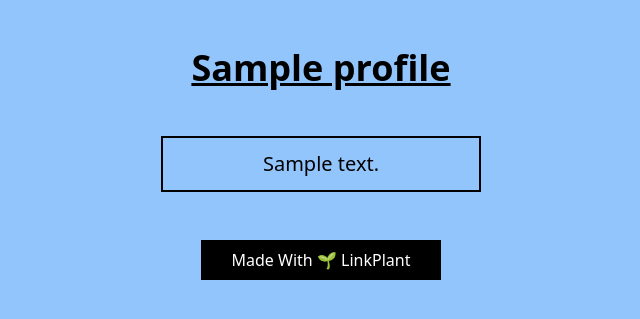
After one commit to manobeeslaar/linkplanet, a Django app: a page that uses link_plant/templates/link_plant/profile.html in a window 1280 px wide. The commit adds this page. Shown: the top 319 px of the page, without its empty margins (319-959 px from the left). Run offline with Django 4.2, Linux system fonts and the light colour scheme; tables that the repository leaves empty hold one stand-in row (values such as "Sample post"); some libraries are stand-ins or nearby versions.

Commit message:
final project

```diff
--- a/link_plant/templates/link_plant/link_list.html
+++ b/link_plant/templates/link_plant/link_list.html
@@ -55,7 +55,7 @@
           </a>
         </td>
         <td class="px-4 py-3">
-          <a href="" target="_blank">
+          <a href="{% url 'profile' link.profile.slug %}" target="_blank">
             {{link.profile.name}}
             <svg
               xmlns="http://www.w3.org/2000/svg"
--- /dev/null
+++ b/link_plant/templates/link_plant/profile.html
@@ -0,0 +1,27 @@
+<!DOCTYPE html>
+<html lang="en">
+  <head>
+    <meta charset="UTF-8" />
+    <meta name="viewport" content="width=device-width, initial-scale=1.0" />
+    <script src="https://cdn.tailwindcss.com"></script>
+  </head>
+  <body class="bg-{{profile.bg_color}}-300">
+    <div class="text-center sm:w-3/4 mx-auto mt-12">
+      <h1 class="text-4xl font-semibold underline underline-offset-2 my-12">
+        {{profile.name}}
+      </h1>
+      {% for link in links %}
+      <a
+        href="{{link.url}}"
+        target="_blank"
+        class="block mx-auto w-full sm:w-1/3 py-3 border-2 border-black hover:bg-black my-4 text-xl hover:text-white"
+      >
+        <button>{{link.text}}</button>
+      </a>
+      {% endfor %}
+      <a href="{% url 'link_list' %}" class="block sm:w-1/4 mx-auto mt-12">
+        <p class="bg-black text-white py-2">Made With 🌱 LinkPlant</p>
+      </a>
+    </div>
+  </body>
+</html>
--- a/link_plant/urls.py
+++ b/link_plant/urls.py
@@ -1,10 +1,11 @@
 from django.urls import path
 
-from .views import LinkListView, LinkCreateView, LinkUpdateView, LinkDeleteView
+from .views import LinkListView, LinkCreateView, LinkUpdateView, LinkDeleteView, profile_view
 
 urlpatterns = [
     path("", LinkListView.as_view(), name="link_list"),
     path("link/create/", LinkCreateView.as_view(), name="link_create"),
     path("link/<int:pk>/update/", LinkUpdateView.as_view(), name="link_update"),
     path("link/<int:pk>/delete/", LinkDeleteView.as_view(), name="link_delete"),
+    path("<slug:profile_slug>/", profile_view, name="profile")
 ]
--- a/link_plant/views.py
+++ b/link_plant/views.py
@@ -1,4 +1,4 @@
-from django.shortcuts import render
+from django.shortcuts import render, get_object_or_404
 from django.views.generic import ListView, CreateView, UpdateView, DeleteView
 from django.urls import reverse_lazy
 
@@ -28,3 +28,12 @@ class LinkDeleteView(DeleteView):
     template_name = 'link_plant/link_delete.html'
     success_url = reverse_lazy('link_list')
     cancel_url = reverse_lazy('link_list')
+
+def profile_view(request, profile_slug):
+    profile = get_object_or_404(Profile, slug=profile_slug)
+    links= profile.links.all()
+    context = {
+        'profile': profile,
+        'links': links,
+    }
+    return render(request, 'link_plant/profile.html', context)
```
